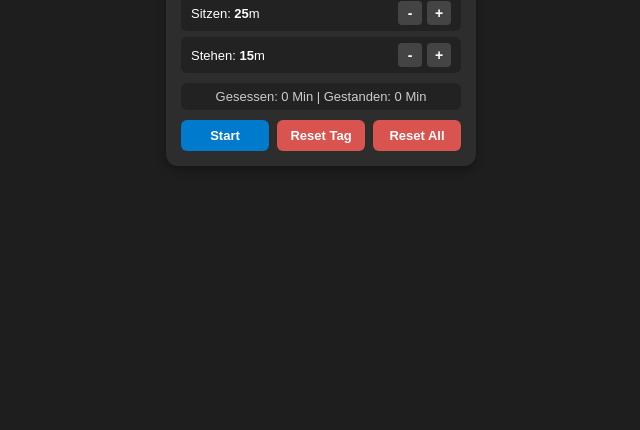
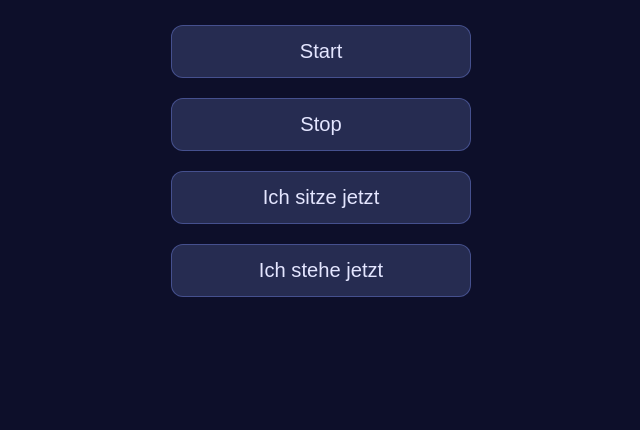
Before and after one commit to bestbuddies1995-bit/TimerNew, a plain HTML site: page index.html in a window 1280 px wide. Shown: the part 370-800 px from the top of the page, without its empty margins (319-959 px from the left). Drawn offline with Linux system fonts and the light colour scheme.

Commit message:
Add files via upload

```diff
--- a/index.html
+++ b/index.html
@@ -2,266 +2,222 @@
 <html lang="de">
 <head>
 <meta charset="UTF-8">
-    <meta name="viewport" content="width=device-width, initial-scale=1.0">
-    <title>Sit-Stand Timer</title>
+<title>Sit/Stand – Woche 4</title>
+
 <style>
-        body {
+    /* === Vollbild-Hintergrund über die ganze Seite === */
+    html, body {
+        margin: 0;
+        padding: 0;
+        height: 100%;
+        width: 100%;
+        overflow: hidden;
+        background: #0d0f2a; /* oder ein Bild: url(bg.jpg) */
+        background-size: cover;
+        background-repeat: no-repeat;
+        background-position: center;
+        color: #dfe4ff;
         font-family: Arial, sans-serif;
-            background-color: #1e1e1e;
-            color: #ffffff;
+
         display: flex;
+        flex-direction: column;
+        align-items: center;
         justify-content: center;
+        text-align: center;
+    }
+
+    h2 {
+        margin-bottom: 25px;
+        color: #e0e6ff;
+        font-weight: 600;
+    }
+
+    .timer {
+        margin: 8px 0;
+        font-size: 1.32em;
+        color: #cbd3ff;
+    }
+
+    /* === Buttons untereinander === */
+    .button-container {
+        display: flex;
+        flex-direction: column;
         align-items: center;
-            height: 100vh;
-            margin: 0;
-            overflow: hidden;
+        margin-top: 30px;
+        width: 100%;
+        max-width: 300px;
     }
-        .container {
-            text-align: center;
-            background: #2d2d2d;
-            padding: 15px;
+
+    /* === Buttons (30% kleiner als große Version) === */
+    button {
+        padding: 14px 25px;
+        margin: 10px 0;
+        width: 100%;
+        background: rgba(70, 80, 130, 0.45);
+        border: 1px solid rgba(130, 150, 255, 0.35);
+        color: #e4e6ff;
         border-radius: 12px;
-            box-shadow: 0 4px 10px rgba(0,0,0,0.3);
-            width: 280px;
+        cursor: pointer;
+        transition: 0.25s;
+        font-size: 1.26em;
     }
-        h2 {
-            margin: 0 0 5px 0;
-            font-size: 16px;
-            color: #b0b0b0;
+
+    button:hover {
+        background: rgba(130, 150, 255, 0.25);
+        box-shadow: 0 0 20px rgba(130, 150, 255, 0.45);
     }
-        #timer {
-            font-size: 42px;
-            font-weight: bold;
-            margin: 10px 0;
-            color: #4CAF50;
+
+    /* === ROTER BLINK-EFFEKT direkt auf dem Body === */
+    .blink-red {
+        animation: blinkRed 0.6s infinite alternate;
     }
-        .settings-row {
-            display: flex;
-            justify-content: space-between;
-            align-items: center;
-            background: #222222;
-            padding: 6px 10px;
-            border-radius: 6px;
-            margin: 6px 0;
-            font-size: 13px;
-        }
-        .settings-row div {
-            display: flex;
-            align-items: center;
-            gap: 5px;
-        }
-        .settings-row button {
-            background: #444;
-            color: white;
-            border: none;
-            width: 24px;
-            height: 24px;
-            border-radius: 4px;
-            cursor: pointer;
-            font-weight: bold;
-            font-size: 14px;
-        }
-        .settings-row button:hover {
-            background: #555;
-        }
-        .stats {
-            font-size: 13px;
-            margin: 10px 0;
-            color: #cccccc;
-            background: #222222;
-            padding: 6px;
-            border-radius: 6px;
-        }
-        .btn-container {
-            display: flex;
-            gap: 8px;
-            justify-content: center;
-            margin-top: 10px;
-        }
-        button.main-btn {
-            padding: 8px 12px;
-            font-size: 13px;
-            font-weight: bold;
-            cursor: pointer;
-            border: none;
-            border-radius: 6px;
-            background-color: #007acc;
-            color: white;
-            flex: 1;
-        }
-        button.main-btn:hover {
-            background-color: #005999;
-        }
-        button.reset-btn {
-            background-color: #d9534f;
-        }
-        button.reset-btn:hover {
-            background-color: #c9302c;
+
+    @keyframes blinkRed {
+        from { background-color: rgba(255, 0, 0, 0.20); }
+        to   { background-color: rgba(255, 0, 0, 0.65); }
     }
 </style>
 </head>
-<body>
 
-    <div class="container">
-        <h2 id="mode-text">Sitzen</h2>
-        <div id="timer">25:00</div>
+<body id="body">
 
-        <div class="settings-row">
-            <span>Sitzen: <strong id="sit-time-label">25</strong>m</span>
-            <div>
-                <button onclick="changeInterval('sit', -5)">-</button>
-                <button onclick="changeInterval('sit', 5)">+</button>
-            </div>
-        </div>
+    <h2 id="status">Gestartet: Stehen</h2>
 
-        <div class="settings-row">
-            <span>Stehen: <strong id="stand-time-label">15</strong>m</span>
-            <div>
-                <button onclick="changeInterval('stand', -5)">-</button>
-                <button onclick="changeInterval('stand', 5)">+</button>
-            </div>
-        </div>
+    <div class="timer">Seit: <span id="seit">00:00</span></div>
+    <div class="timer">Erinnerung in: <span id="remind">--:--</span></div>
 
-        <div class="stats">
-            Gesessen: <span id="total-sit">0</span> Min | Gestanden: <span id="total-stand">0</span> Min
-        </div>
+    <div class="timer">Gesamt Sitzen: <span id="sitzen">00:00</span></div>
+    <div class="timer">Gesamt Stehen: <span id="stehen">00:00</span></div>
 
-        <div class="btn-container">
-            <button id="start-btn" class="main-btn" onclick="toggleTimer()">Start</button>
-            <button class="main-btn reset-btn" onclick="resetDay()">Reset Tag</button>
-            <button class="main-btn reset-btn" onclick="resetAll()">Reset All</button>
-        </div>
+    <div class="button-container">
+        <button onclick="start()">Start</button>
+        <button onclick="stop()">Stop</button>
+        <button onclick="sitze()">Ich sitze jetzt</button>
+        <button onclick="stehe()">Ich stehe jetzt</button>
     </div>
 
 <script>
-        let sitDurationMinutes = 25;
-        let standDurationMinutes = 15;
+const INTERVAL_SITZEN = 25 * 60; // 25 Minuten Sitzen
+const INTERVAL_STEHEN = 15 * 60; // 15 Minuten Stehen
 
-        let timeLeft = sitDurationMinutes * 60;
-        let isRunning = false;
-        let isSitting = true;
-        let timerId = null;
+let state = "Stehen";
+let running = false;
+let paused = false;
 
-        let totalSitSeconds = 0;
-        let totalStandSeconds = 0;
+let current_elapsed = 0;
+let total_sitzen = 0;
+let total_stehen = 0;
+let next_reminder = INTERVAL_STEHEN;
+let last_ts = null;
 
-        // Lädt den Zustand direkt aus der URL (verhindert Datenverlust bei iCUE-Abstürzen)
-        function loadFromURL() {
-            const params = new URLSearchParams(window.location.search);
-            if (params.has('sitMin')) sitDurationMinutes = parseInt(params.get('sitMin'), 10) || 25;
-            if (params.has('standMin')) standDurationMinutes = parseInt(params.get('standMin'), 10) || 15;
-            if (params.has('totSit')) totalSitSeconds = parseInt(params.get('totSit'), 10) || 0;
-            if (params.has('totStand')) totalStandSeconds = parseInt(params.get('totStand'), 10) || 0;
-            if (params.has('sitting')) isSitting = params.get('sitting') === 'true';
-
-            const currentIntervalMax = (isSitting ? sitDurationMinutes : standDurationMinutes) * 60;
-            if (params.has('left')) {
-                timeLeft = parseInt(params.get('left'), 10) || currentIntervalMax;
-            } else {
-                timeLeft = currentIntervalMax;
-            }
-            updateDisplay();
-        }
-
-        // Schreibt den aktuellen Stand unsichtbar in die URL fort
+// URL-Speicher-Funktionen für Absturzsicherheit
 function saveToURL() {
-            const newURL = window.location.pathname + `?sitMin=${sitDurationMinutes}&standMin=${standDurationMinutes}&totSit=${totalSitSeconds}&totStand=${totalStandSeconds}&sitting=${isSitting}&left=${timeLeft}`;
+  const newURL = window.location.pathname + `?state=${encodeURIComponent(state)}&run=${running}&cur=${Math.round(current_elapsed)}&sit=${Math.round(total_sitzen)}&steh=${Math.round(total_stehen)}&rem=${Math.round(next_reminder)}`;
   window.history.replaceState(null, '', newURL);
 }
 
-        function updateDisplay() {
-            const minutes = Math.floor(timeLeft / 60);
-            const seconds = timeLeft % 60;
-            document.getElementById('timer').innerText =
-                `${minutes < 10 ? '0' : ''}${minutes}:${seconds < 10 ? '0' : ''}${seconds}`;
-
-            document.getElementById('sit-time-label').innerText = sitDurationMinutes;
-            document.getElementById('stand-time-label').innerText = standDurationMinutes;
-
-            const modeText = document.getElementById('mode-text');
-            const timerEl = document.getElementById('timer');
-
-            if (isSitting) {
-                modeText.innerText = "Sitzen";
-                timerEl.style.color = "#4CAF50";
-            } else {
-                modeText.innerText = "Stehen";
-                timerEl.style.color = "#ff9800";
+function loadFromURL() {
+  const params = new URLSearchParams(window.location.search);
+  if(params.has('state')) state = params.get('state');
+  if(params.has('run')) running = params.get('run') === 'true';
+  if(params.has('cur')) current_elapsed = parseFloat(params.get('cur')) || 0;
+  if(params.has('sit')) total_sitzen = parseFloat(params.get('sit')) || 0;
+  if(params.has('steh')) total_stehen = parseFloat(params.get('steh')) || 0;
+  if(params.has('rem')) next_reminder = parseFloat(params.get('rem')) || (state === "Sitzen" ? INTERVAL_SITZEN : INTERVAL_STEHEN);
 }
 
-            document.getElementById('total-sit').innerText = Math.floor(totalSitSeconds / 60);
-            document.getElementById('total-stand').innerText = Math.floor(totalStandSeconds / 60);
+function fmtHMS(sec){
+  let s=Math.max(0,Math.round(sec));
+  let h=Math.floor(s/3600);
+  let m=Math.floor((s%3600)/60);
+  s=s%60;
+  return h?`${h}:${m.toString().padStart(2,'0')}:${s.toString().padStart(2,'0')}`:`${m.toString().padStart(2,'0')}:${s.toString().padStart(2,'0')}`;
 }
 
-        function toggleTimer() {
-            const btn = document.getElementById('start-btn');
-            if (isRunning) {
-                clearInterval(timerId);
-                isRunning = false;
-                btn.innerText = "Start";
-            } else {
-                isRunning = true;
-                btn.innerText = "Pause";
-                timerId = setInterval(tick, 1000);
-            }
-            saveToURL();
+function updateDisplay(msg){
+  document.getElementById("status").innerText = msg || `Jetzt: ${state}`;
+  document.getElementById("seit").innerText = fmtHMS(current_elapsed);
+  document.getElementById("remind").innerText = running ? fmtHMS(Math.max(0,next_reminder-current_elapsed)):"--:--";
+  document.getElementById("sitzen").innerText = fmtHMS(total_sitzen);
+  document.getElementById("stehen").innerText = fmtHMS(total_stehen);
 }
 
-        function tick() {
-            if (timeLeft > 0) {
-                timeLeft--;
-                if (isSitting) {
-                    totalSitSeconds++;
-                } else {
-                    totalStandSeconds++;
+let blinking = false;
+
+function triggerBlink() {
+    const body = document.getElementById("body");
+    body.classList.add("blink-red");
+    blinking = true;
 }
-            } else {
-                isSitting = !isSitting;
-                timeLeft = (isSitting ? sitDurationMinutes : standDurationMinutes) * 60;
+
+function stopBlink() {
+    if(blinking){
+        const body = document.getElementById("body");
+        body.classList.remove("blink-red");
+        blinking = false;
+    }
+}
+
+function tick(){
+  if(!running || paused) return;
+  let now = Date.now()/1000;
+  let elapsed = last_ts? Math.min(5, now-last_ts) : 0.2;
+  last_ts = now;
+
+  current_elapsed+=elapsed;
+  if(state==="Sitzen") total_sitzen+=elapsed;
+  else total_stehen+=elapsed;
+
+  let interval = state==="Sitzen"? INTERVAL_SITZEN: INTERVAL_STEHEN;
+
+  if(current_elapsed>=next_reminder){
+    next_reminder += interval;
+    triggerBlink();
+    document.getElementById("status").innerText = `⚠️ Erinnerung: ${state}`;
+    setTimeout(()=>updateDisplay(),2000);
   }
   updateDisplay();
   saveToURL();
 }
 
-        function changeInterval(type, amount) {
-            if (type === 'sit') {
-                sitDurationMinutes = Math.max(5, sitDurationMinutes + amount);
-                if (isSitting && !isRunning) {
-                    timeLeft = sitDurationMinutes * 60;
-                }
-            } else {
-                standDurationMinutes = Math.max(5, standDurationMinutes + amount);
-                if (!isSitting && !isRunning) {
-                    timeLeft = standDurationMinutes * 60;
-                }
-            }
-            updateDisplay();
+setInterval(tick,200);
+
+function startWithState(s){
+  running=true; paused=false; state=s; current_elapsed=0;
+  next_reminder = state==="Sitzen"? INTERVAL_SITZEN: INTERVAL_STEHEN;
+  last_ts = null;
+  updateDisplay(`Gestartet: ${state}`);
   saveToURL();
 }
 
-        function resetDay() {
-            if (isRunning) toggleTimer();
-            totalSitSeconds = 0;
-            totalStandSeconds = 0;
-            isSitting = true;
-            timeLeft = sitDurationMinutes * 60;
-            updateDisplay();
+function start(){startWithState("Stehen");}
+function stop(){running=false; last_ts=null; updateDisplay("Gestoppt."); saveToURL();}
+
+function sitze(){
+    if(!running){startWithState("Sitzen"); return;}
+    stopBlink();
+    state="Sitzen";
+    current_elapsed=0;
+    next_reminder=INTERVAL_SITZEN;
+    last_ts=null;
+    updateDisplay(`Jetzt: ${state}`);
     saveToURL();
 }
 
-        function resetAll() {
-            if (isRunning) toggleTimer();
-            sitDurationMinutes = 25;
-            standDurationMinutes = 15;
-            totalSitSeconds = 0;
-            totalStandSeconds = 0;
-            isSitting = true;
-            timeLeft = sitDurationMinutes * 60;
-            updateDisplay();
+function stehe(){
+    if(!running){startWithState("Stehen"); return;}
+    stopBlink();
+    state="Stehen";
+    current_elapsed=0;
+    next_reminder=INTERVAL_STEHEN;
+    last_ts=null;
+    updateDisplay(`Jetzt: ${state}`);
     saveToURL();
 }
 
 loadFromURL();
+updateDisplay();
 </script>
+
 </body>
 </html>
```
Lines whose indentation alone changed are shown as unchanged.
